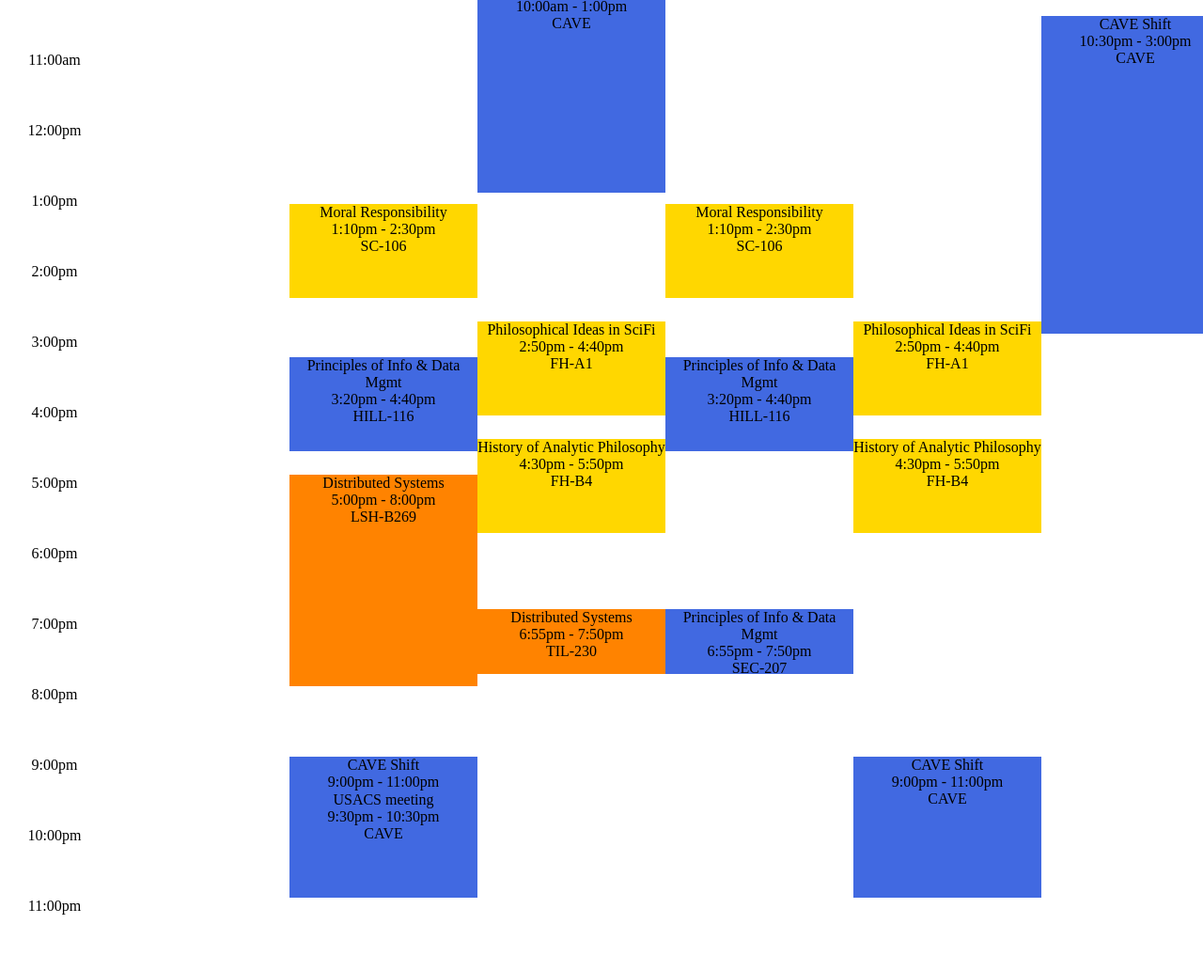
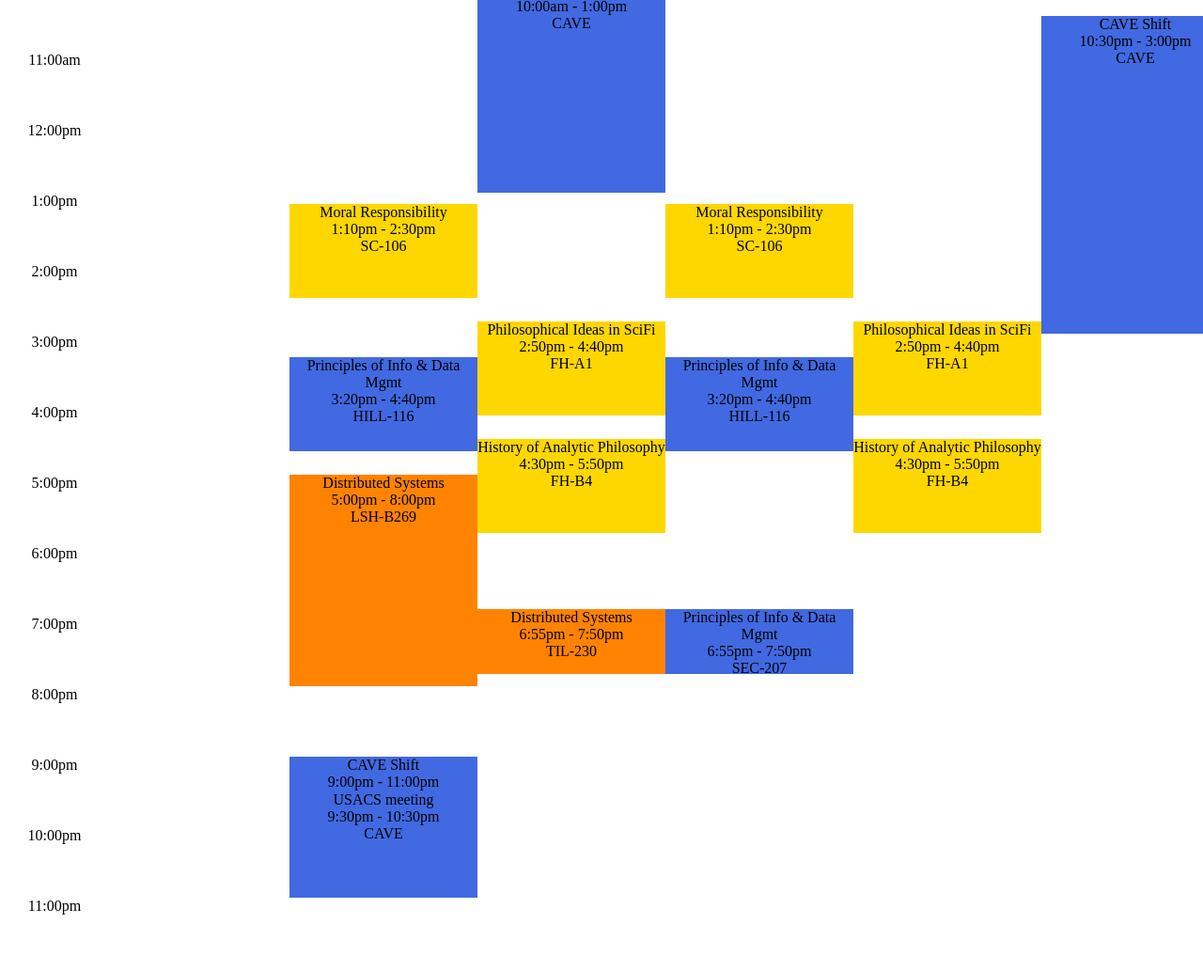
Before and after one commit to MoonWatcher582/schedules, a plain HTML site: page fall2015.html in a window 1280 px wide. Shown: the part 250-1283 px from the top of the page at 94% size. Drawn offline with nearby package versions, Linux system fonts and the light colour scheme.

Commit message:
removed cave shift

```diff
--- a/fall2015.html
+++ b/fall2015.html
@@ -36,8 +36,7 @@
 			];
 			var thurs = [
 					{"start": "14:50", "end": "16:10", "cname": "Philosophical Ideas in SciFi", "room": "FH-A1", "time": "2:50pm - 4:40pm", "campus": "CAC"},
-					{"start": "16:30", "end": "17:50", "cname": "History of Analytic Philosophy", "room": "FH-B4", "time": "4:30pm - 5:50pm", "campus": "CAC"},
-					{"start": "21:00", "end": "23:00", "cname": "CAVE Shift", "room": "CAVE", "time": "9:00pm - 11:00pm", "campus": "Busch"}
+					{"start": "16:30", "end": "17:50", "cname": "History of Analytic Philosophy", "room": "FH-B4", "time": "4:30pm - 5:50pm", "campus": "CAC"}
 			];
 			var fri = [
 					{"start": "10:30", "end": "15:00", "cname": "CAVE Shift", "room": "CAVE", "time": "10:30pm - 3:00pm", "campus": "Busch"}
```
